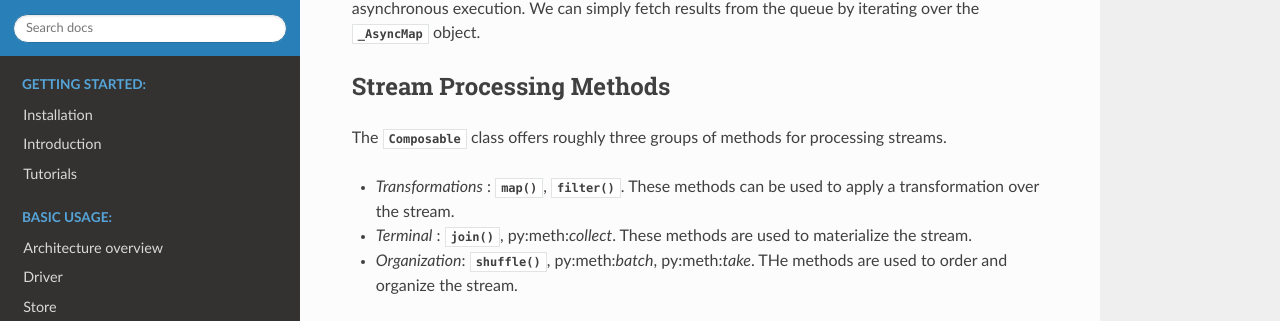
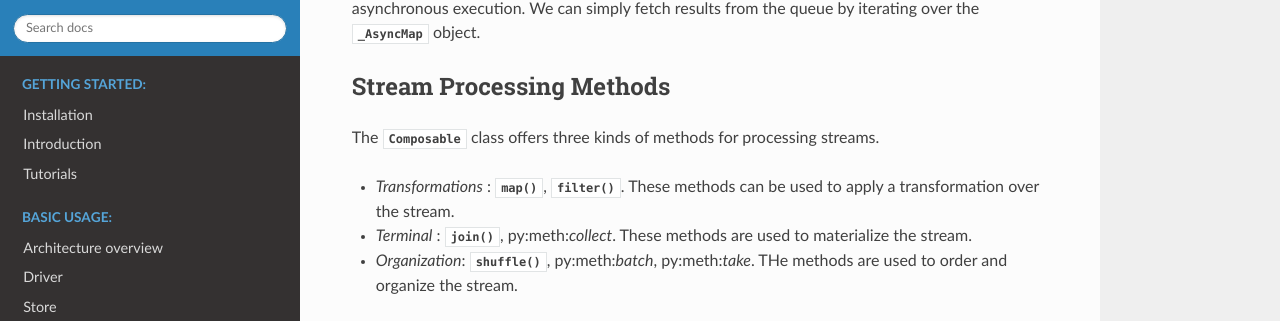
Before and after one commit to merantix-momentum/squirrel-core, a Sphinx documentation site: the page built from docs/advanced/iterstream.rst, in a window 1280 px wide and 900 px high, scrolled down 2593 px. Shown: the part 130-451 px from the top of the window. Built offline with Sphinx 7.4.7 and the Read the Docs theme 2.0.0, drawn with Linux system fonts in a browser that asks for light colours; pages that are not in the unit, such as notebooks, are missing from menus; the version number is read from the project's files by our own code.

Commit message:
Update docs/advanced/iterstream.rst
Co-authored-by: Alireza Sohofi <a.sohofi@gmail.com>

```diff
--- a/docs/advanced/iterstream.rst
+++ b/docs/advanced/iterstream.rst
@@ -129,7 +129,7 @@ from the queue by iterating over the :py:class:`_AsyncMap` object.
 
 Stream Processing Methods
 -------------------------
-The :py:class:`Composable` class offers roughly three groups of methods for processing streams.
+The :py:class:`Composable` class offers three kinds of methods for processing streams.
 
 * *Transformations* : :py:meth:`map`, :py:meth:`filter`. These methods can be used to apply a transformation over the stream.
 * *Terminal* : :py:meth:`join`, py:meth:`collect`. These methods are used to materialize the stream.
```
